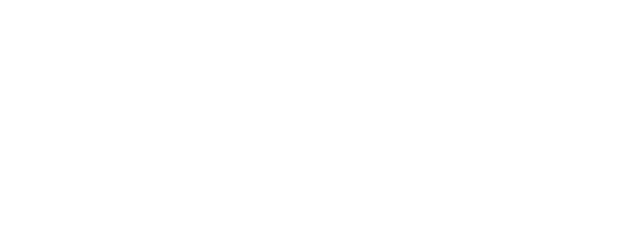
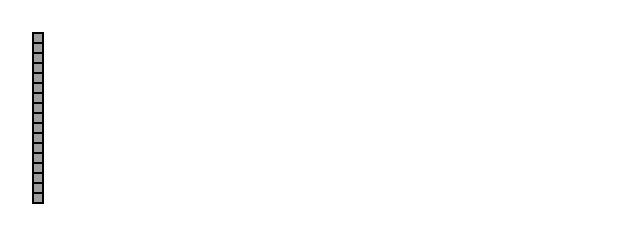
Before and after one commit to sumitsaurabh927/sketchpad, a plain HTML site: page index.html in a window 1280 px wide. Shown: the whole page, without its empty margins (0-640 px from the left). Drawn offline with Linux system fonts and the light colour scheme.

Commit message:
style done for grid

```diff
--- a/css/styles.css
+++ b/css/styles.css
@@ -40,8 +40,24 @@ footer {
 /******************************************
 /* ADDITIONAL STYLES
 /*******************************************/
+.gridContainer{
+     width: 80%;
+     padding: 2rem;
+     /* flex styles */
+     display: flex;
+     /* border: 1px solid black; */
+}
+.container{
+     border: 1px solid black;
+}
+.gridDiv{
+     background: rgba(0, 0, 0, 0.39);
+     border: 1px solid black;
 
+     height: 10px;
+     width: 10px;
 
+}
 
 /******************************************
 /* ANIMATION STYLES
--- a/index.html
+++ b/index.html
@@ -15,8 +15,12 @@
 </head>
 
 <body>
-	<div class="container">
+	<div class="gridContainer">
 
+
+		<div class="container">
+
+		</div>
 	</div>
 	<script type="text/javascript" src="js/main.js"></script>
 </body>
--- a/js/main.js
+++ b/js/main.js
@@ -3,9 +3,11 @@ console.log('wired');
 let container = document.querySelector('.container');
 
 const gridGenerator = () => {
+
         for(let i=0; i<17; i++){
-                // let myDiv = document.createElement('div');
-                // container.appendChild(myDiv);
+                let myDiv = document.createElement('div');
+                myDiv.setAttribute('class', 'gridDiv')
+                container.appendChild(myDiv);
         }
 
 }
```
